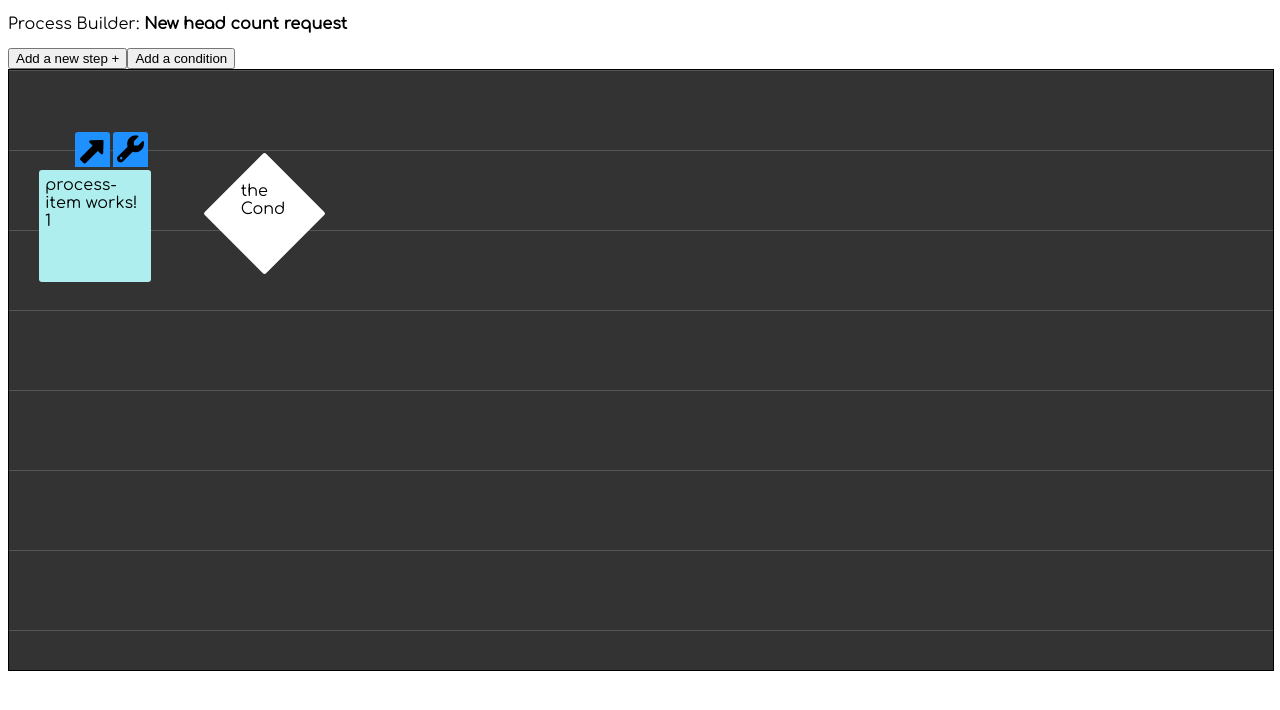
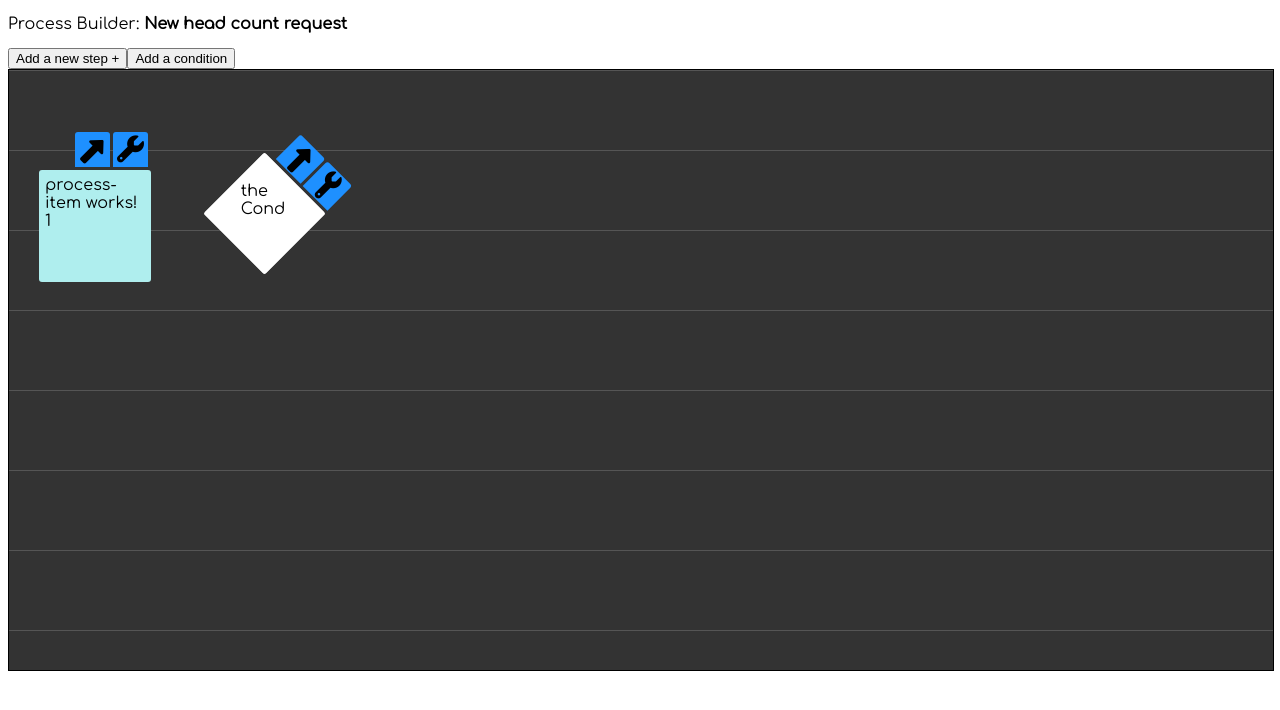
Before and after one commit to alperenbelgic/bpmist, an Angular app: page / in a window 1280 px wide. Both pictures are taken after a click on the button "Add a condition". Shown: the top 710 px of the page. Built offline with nearby package versions, Linux system fonts and the light colour scheme.

Commit message:
buttons are added for condition box

```diff
--- a/src/app/process-item/process-item.component.css
+++ b/src/app/process-item/process-item.component.css
@@ -106,3 +106,20 @@
 .condition-content{
   transform: rotate(-45deg);
 }
+
+.condition-box .create-link-button {
+  margin-left:7px;
+}
+
+.condition-box .settings-button {
+  margin-left: 45px;
+}
+
+.condition-box .settings-button i {
+  transform: rotate(-45deg);
+  margin-top: 3px;
+}
+
+.condition-box .create-link-button i{
+  transform: rotate(0deg);
+}
--- a/src/app/process-item/process-item.component.html
+++ b/src/app/process-item/process-item.component.html
@@ -20,6 +20,12 @@
   'selected': processItem.isSelected,
   'not-selected': !processItem.isSelected
 }">
+  <div class="create-link-button" (click)="createLink($event)" (mousedown)="mousedown($event)">
+    <i class="fas fa-long-arrow-alt-up"></i>
+  </div>
+  <div class="settings-button" (click)="openSettings($event)" (mousedown)="mousedown($event)">
+    <i class="fas fa-wrench"></i>
+  </div>
   <div class="condition-content">
     the Cond
   </div>
```
